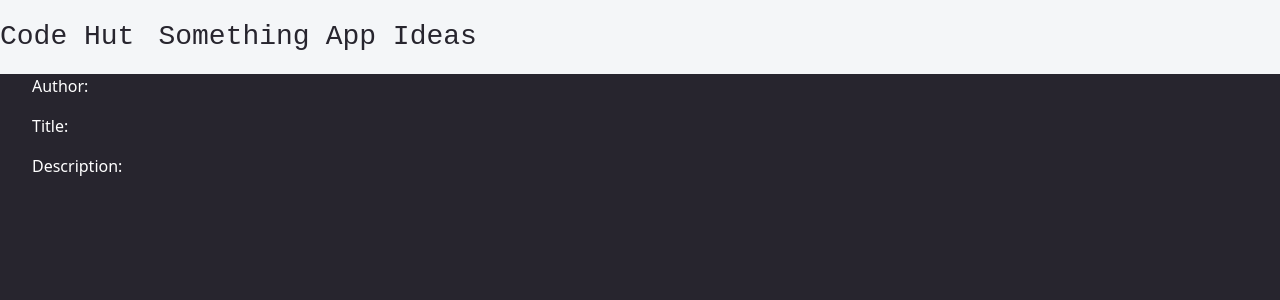
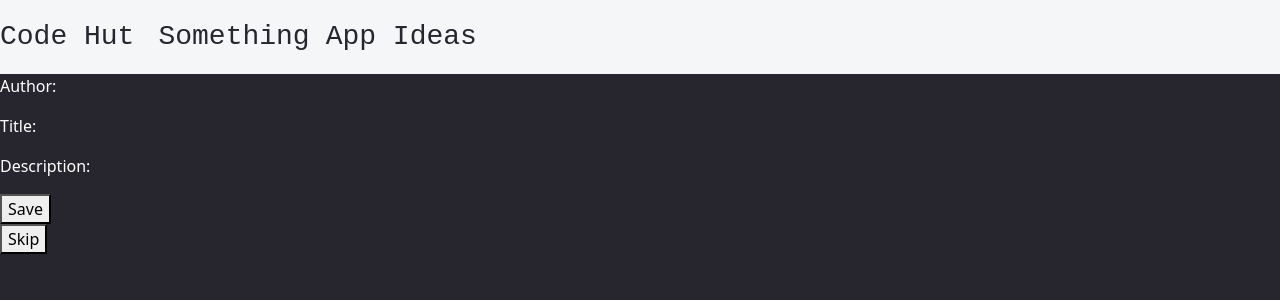
Before and after one commit to Oziel-Sal/CodeHut, a React (Create React App) app in the folder frontend/: page /ideas in a window 1280 px wide. Shown: the top 300 px of the page. Built offline with nearby package versions, Linux system fonts and the light colour scheme; no server answers.

Commit message:
updated DisplayAppIdeas.js to added button to practice with a database and to refresh page. Buttons include and Insert button and Skip button. With functions that work when user clicks

```diff
--- a/frontend/src/components/DisplayAppIdeas.js
+++ b/frontend/src/components/DisplayAppIdeas.js
@@ -1,12 +1,16 @@
-import React from 'react';
 import axios from 'axios'
 import '../style/DisplayAppIdeas.css'
+import React from 'react';
+
 class AppIdeas extends React.Component {
+
     constructor(props) {
         super(props)
         this.state = {
-            posts: []
+            data: [],
+            isLoading: false
         }
+        this.submitReview = this.submitReview.bind(this);
     }
     //API call for random Reddit Post
     componentDidMount() {
@@ -19,7 +23,19 @@ class AppIdeas extends React.Component {
                 })
             })
     }
+    //Testing
+    //DB API that insertNames
+    //Testing with the author of the Reddit Post
+    submitReview(e) {
+        e.preventDefault();
+        axios.post('http://localhost:8080/insertName')
+    }
 
+    //Button that refreshes page
+    skip(e) {
+        e.preventDefault();
+        window.location.reload();
+    }
 
     //FIX FORMAT FOR APP IDEAS
     //ADD DATABASE FOR KEEPING TRACK OF SAVED, COMPLETED, AND IN PROGRESS ITEMS
@@ -28,12 +44,21 @@ class AppIdeas extends React.Component {
         let Display = this.state.author
         let Display2 = this.state.title
         let Display3 = this.state.selftext
+
         return (
-            <ul>
-                <p className="wh">Author: {Display}</p>
+            <>
+                <p className="wh" name="name">Author: {Display}</p>
                 <p className="wh">Title: {Display2}</p>
                 <p className="wh">Description: {Display3}</p>
-            </ul>
+
+                <div>
+                    <form onSubmit={this.submitReview}>
+                        <button>Save</button>
+                    </form>
+
+                    <button onClick={this.skip}>Skip</button>
+                </div>
+            </>
         )
     }
 }
```
